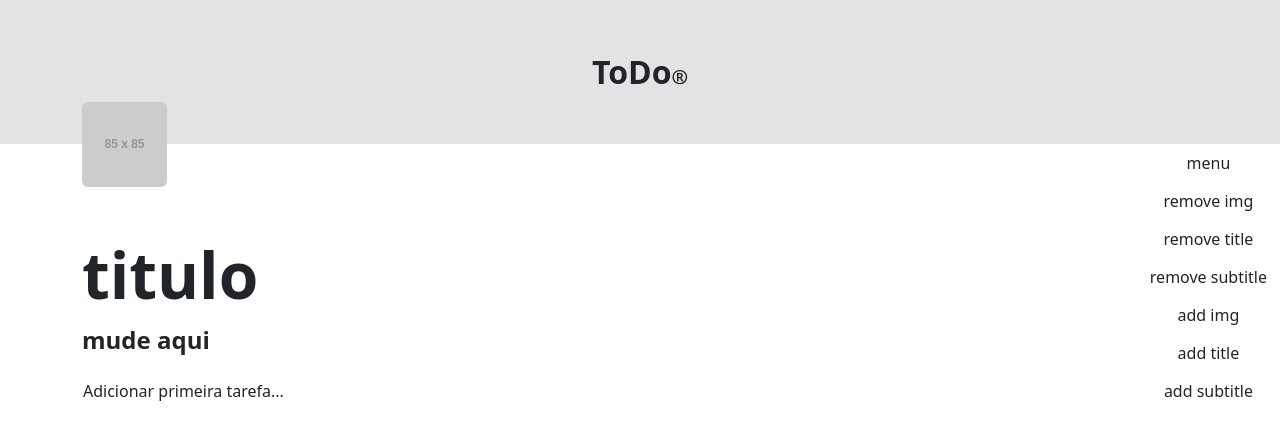
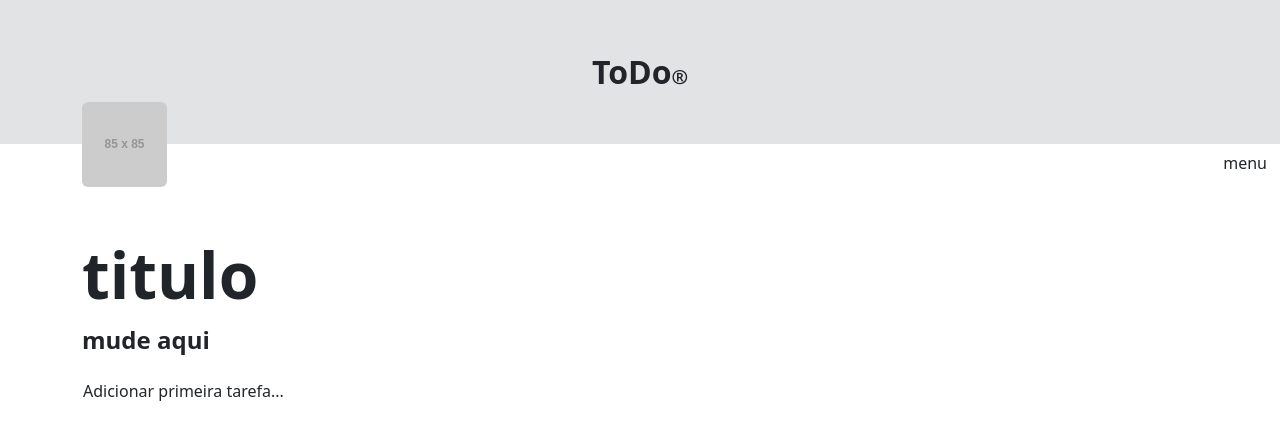
Before and after one commit to danielBRTanimacao/To-Do-python, a Django app: page / in a window 1280 px wide. Shown: the top 440 px of the page. Run offline with Django 5.2, Linux system fonts and the light colour scheme; the visitor is signed in with stand-in values (Sample User, id 1); grey boxes labelled with a size stand in for pictures from a placeholder-image service; data that the repository does not hold is empty; some libraries are stand-ins or nearby versions.

Commit message:
creating new menu functions

```diff
--- a/ToDoApp/static/js/index.js
+++ b/ToDoApp/static/js/index.js
@@ -113,12 +113,12 @@ let menuClicked = false;
 
 function showMenu() {
     if (!menuClicked) {
+        document.getElementById("showMenu").classList.remove("d-none");
+        document.getElementById("showMenu").classList.add("animate-top");
+        menuClicked = true;
+    } else {
         document.getElementById("showMenu").classList.add("d-none");
         document.getElementById("showMenu").classList.remove("animate-top");
-        menuClicked = true;
-    } else {
-        document.getElementById("showMenu").classList.remove("d-none");
-        document.getElementById("showMenu").classList.add("animate-top");
         menuClicked = false;
     }
 }
--- a/ToDoApp/templates/partials/_menu.html
+++ b/ToDoApp/templates/partials/_menu.html
@@ -1,6 +1,6 @@
 <nav class="menu">
     <button class="btn" onclick="showMenu()">menu</button>
-    <div class="d-flex flex-column" id="showMenu">
+    <div class="d-flex flex-column d-none" id="showMenu">
         <button class="btn" onclick="removeIconImage()">remove img</button>
         <button class="btn" onclick="removeSets('titleChange')">remove title</button>
         <button class="btn" onclick="removeSets('subtitleChange')">remove subtitle</button>
```
